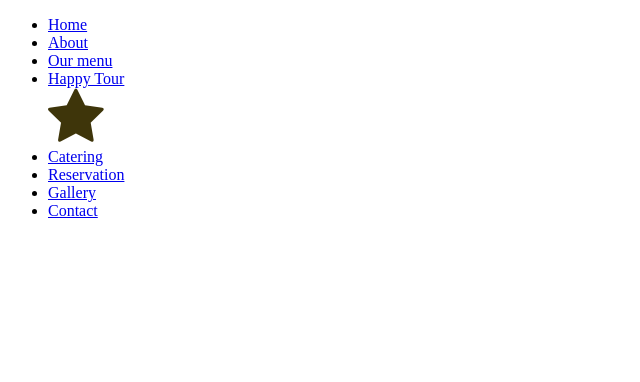
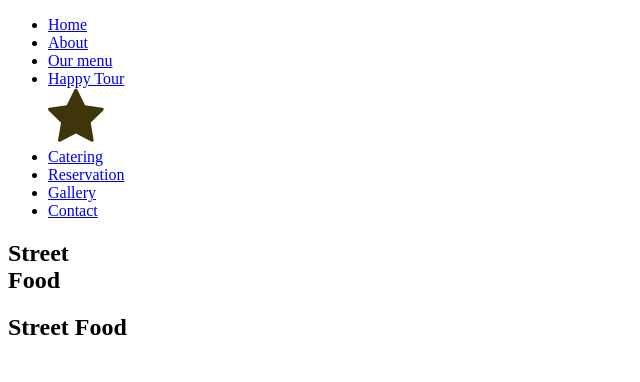
Before and after one commit to Emmanuelmiheso/food, a plain HTML site: page index.html in a window 1280 px wide. Shown: the whole page, without its empty margins (0-640 px from the left). Drawn offline with Linux system fonts and the light colour scheme.

Commit message:
Update index.html
initial commit

```diff
--- a/index.html
+++ b/index.html
@@ -33,3 +33,13 @@
             </ul>
         </nav>
         <!--top section-->
+        <div class="title">
+            <h2>Street <br> Food</h2>
+        </div>
+
+        <div class="food_title">
+            <h1><span class="street">Street</span>
+                <spa class="food">Food</spa>
+            </h1>
+
+            <br>
```
